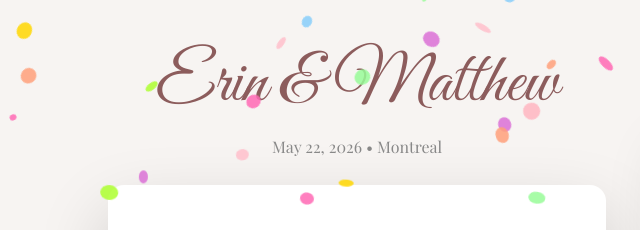
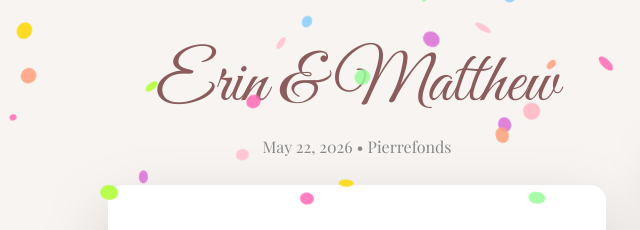
Before and after one commit to mattymcc/erinmatt.github.io, a plain HTML site: page index.html in a window 1280 px wide. Shown: the top 230 px of the page, 4-644 px from the left. Drawn offline with nearby package versions, Linux system fonts and the light colour scheme.

Commit message:
Update index.html

```diff
--- a/index.html
+++ b/index.html
@@ -224,7 +224,7 @@ document.body.appendChild(p);
 <div class="names">Erin & Matthew</div>
 
 <div class="date">
-May 22, 2026 • Montreal
+May 22, 2026 • Pierrefonds
 </div>
 
 <div class="invite-card">
```
